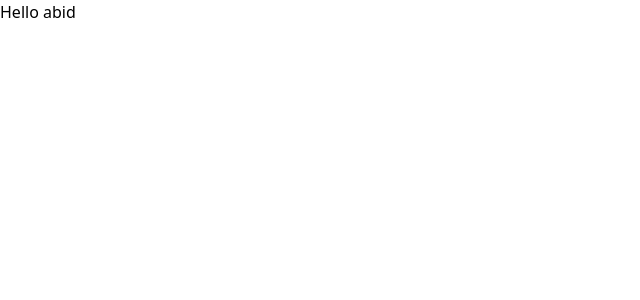
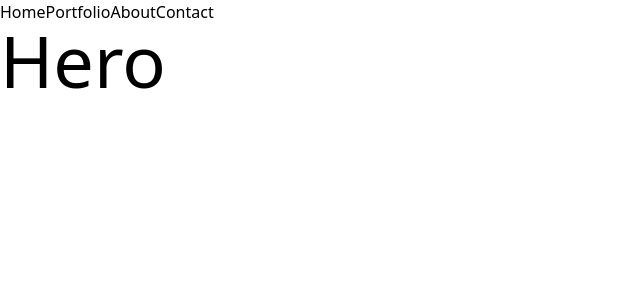
Before and after one commit to AbidHasanPiash/abidhasan-portfolio, a React (Create React App) app: page / in a window 1280 px wide. Shown: the top 300 px of the page, without its empty margins (0-640 px from the left). Built offline with nearby package versions, Linux system fonts and the light colour scheme.

Commit message:
setup page and routing

```diff
--- a/package.json
+++ b/package.json
@@ -8,6 +8,7 @@
     "@testing-library/user-event": "^13.5.0",
     "react": "^18.2.0",
     "react-dom": "^18.2.0",
+    "react-router-dom": "^6.9.0",
     "react-scripts": "5.0.1",
     "web-vitals": "^2.1.4"
   },
--- a/src/App.js
+++ b/src/App.js
@@ -1,10 +1,22 @@
-
+import { BrowserRouter, Routes, Route } from "react-router-dom";
+import About from "./pages/About";
+import Contact from "./pages/Contact";
+import Hero from "./pages/Hero";
+import Home from "./pages/Home";
+import Portfolio from "./pages/Portfolio";
 
 function App() {
   return (
-    <div>
-      Hello abid
-    </div>
+    <BrowserRouter>
+      <Routes>
+        <Route path="/" element={<Home/>}>
+          <Route index element={<Hero/>}/>
+          <Route path="/portfolio" element={<Portfolio/>} />
+          <Route path="/about" element={<About/>} />
+          <Route path="/contact" element={<Contact/>} />
+        </Route>
+      </Routes>
+    </BrowserRouter>
   );
 }
 
--- /dev/null
+++ b/src/components/Navbar.jsx
@@ -0,0 +1,26 @@
+import React from "react";
+import { NavLink } from "react-router-dom";
+
+export default function Navbar() {
+  const navMenuItem = [
+    { title: "Home", link: "/" },
+    { title: "Portfolio", link: "/portfolio" },
+    { title: "About", link: "/about" },
+    { title: "Contact", link: "/contact" },
+  ];
+  return (
+    <div className="w-screen h-fit">
+      <div>
+        <ul className="flex">
+            {navMenuItem.map((item, index) => (
+                <li key={index}>
+                    <NavLink to={item.link}>
+                        {item.title}
+                    </NavLink>
+                </li>
+            ))}
+        </ul>
+      </div>
+    </div>
+  );
+}
--- /dev/null
+++ b/src/pages/About.jsx
@@ -0,0 +1,7 @@
+import React from 'react'
+
+export default function About() {
+  return (
+    <div>About</div>
+  )
+}
--- /dev/null
+++ b/src/pages/Contact.jsx
@@ -0,0 +1,7 @@
+import React from 'react'
+
+export default function Contact() {
+  return (
+    <div>Contact</div>
+  )
+}
--- /dev/null
+++ b/src/pages/Hero.jsx
@@ -0,0 +1,7 @@
+import React from 'react'
+
+export default function Hero() {
+  return (
+    <div>Hero</div>
+  )
+}
--- /dev/null
+++ b/src/pages/Home.jsx
@@ -0,0 +1,13 @@
+import { Outlet } from "react-router-dom";
+import Navbar from "../components/Navbar";
+
+export default function Home() {
+  return (
+    <div>
+        <Navbar/>
+        <div className="text-7xl">
+            <Outlet/>
+        </div>
+    </div>
+  )
+}
--- /dev/null
+++ b/src/pages/Portfolio.jsx
@@ -0,0 +1,7 @@
+import React from 'react'
+
+export default function Portfolio() {
+  return (
+    <div>Portfolio</div>
+  )
+}
```
Also changed, not shown: 1 other file (tests, documents, lock files or other folders).
